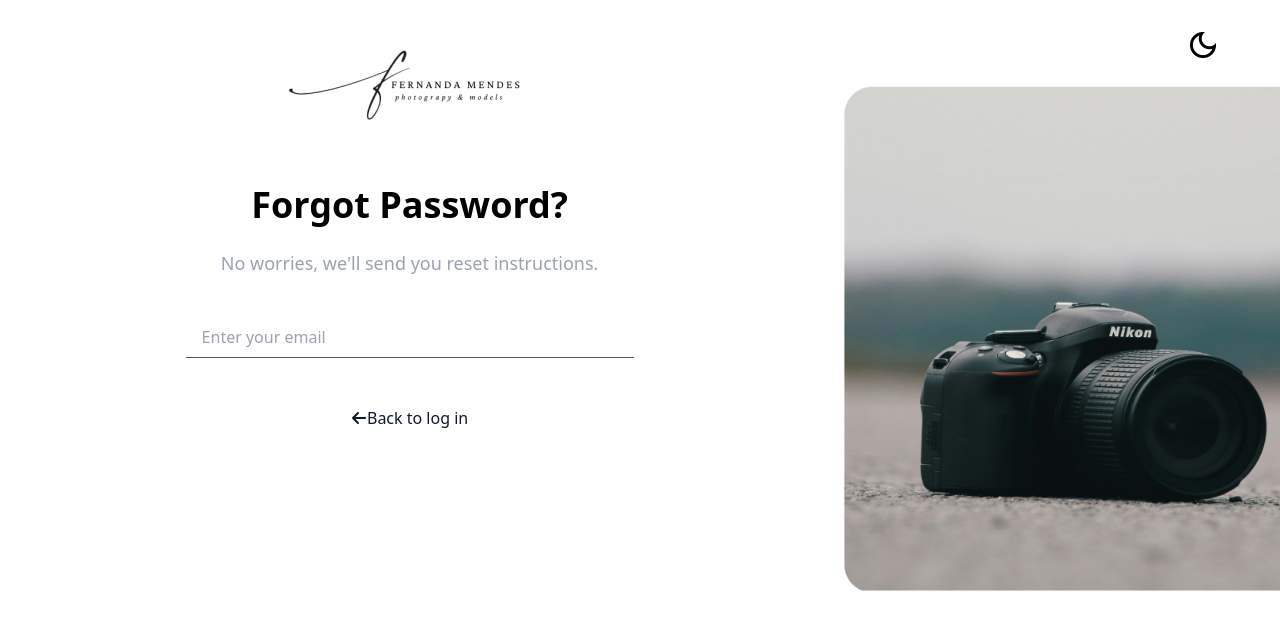
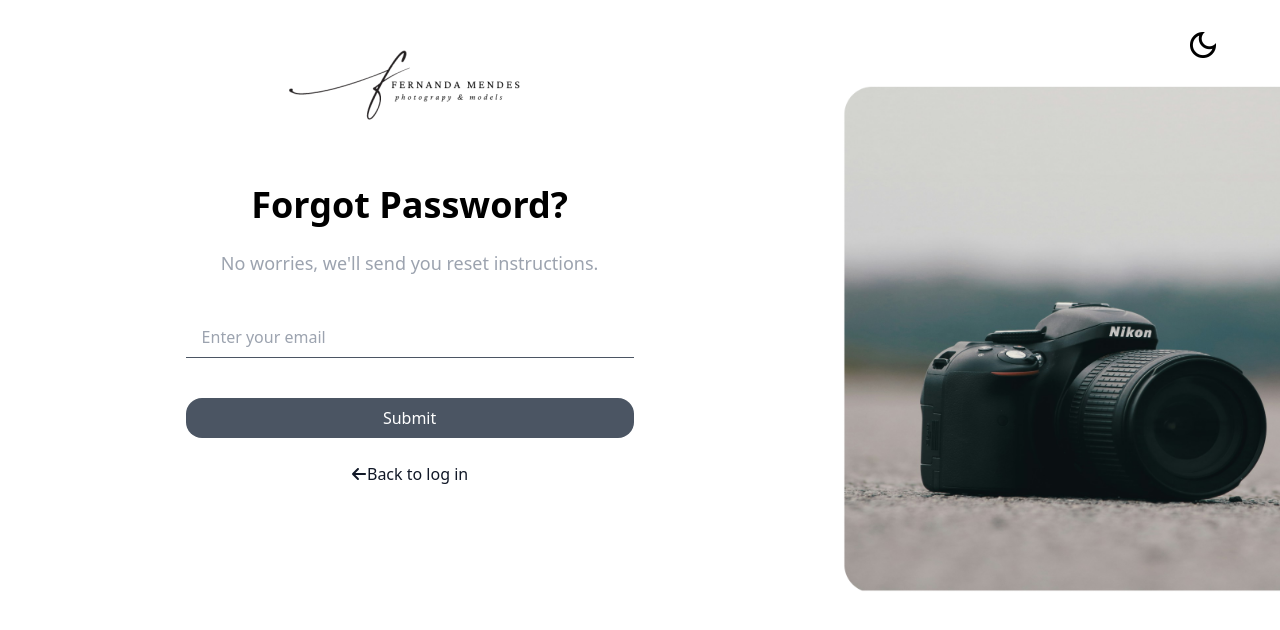
Before and after one commit to Models-App-Project/WebPageAdmin, a Next.js app: page /auth/resetpassword in a window 1280 px wide. Shown: the top 630 px of the page. Built offline with nearby package versions, Linux system fonts and the light colour scheme.

Commit message:
feate(AuthPages): Criando Componentes Input e Button e as páginas de login e esqueceu a senha.

```diff
--- a/src/app/auth/resetpassword/page.tsx
+++ b/src/app/auth/resetpassword/page.tsx
@@ -4,6 +4,7 @@ import { faArrowLeft } from '@fortawesome/free-solid-svg-icons';
 import { FontAwesomeIcon } from '@fortawesome/react-fontawesome';
 import Link from 'next/link';
 import React, { useState } from 'react';
+import Button from '../components/button';
 
 
 function ResetPassword() {
@@ -24,8 +25,11 @@ function ResetPassword() {
             className="w-full px-4 py-2 mb-6 bg-transparent border-0 border-b border-gray-600 focus:outline-none"
           />
 
+          <Button type="submit">Submit</Button>
+
           <Link href="/auth/login" className="text-gray-900  py-2 px-4  rounded flex items-center justify-center focus:outline-none">
             {/* <IoArrowBackSharp size={18} /> */}
+
             <FontAwesomeIcon icon={faArrowLeft} className='w-4 h-4'/>
             Back to log in
           </Link>
```
